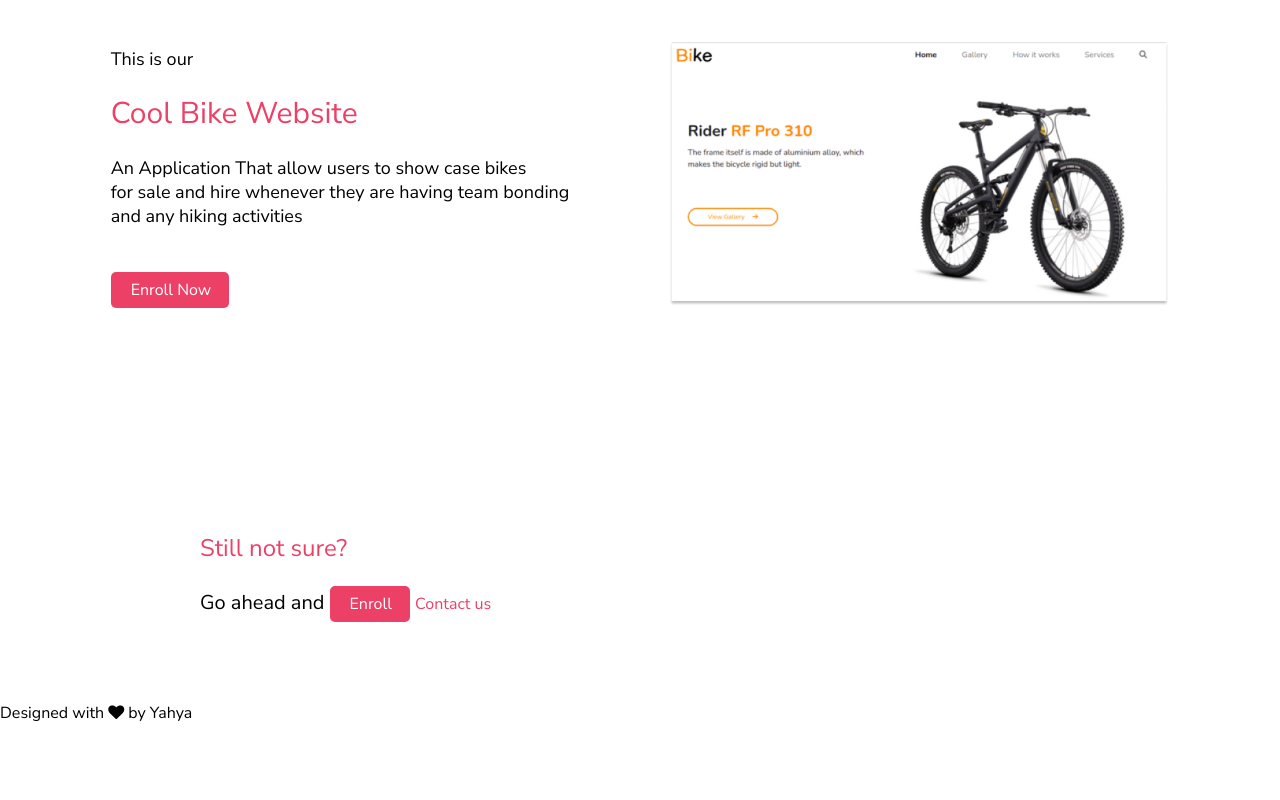
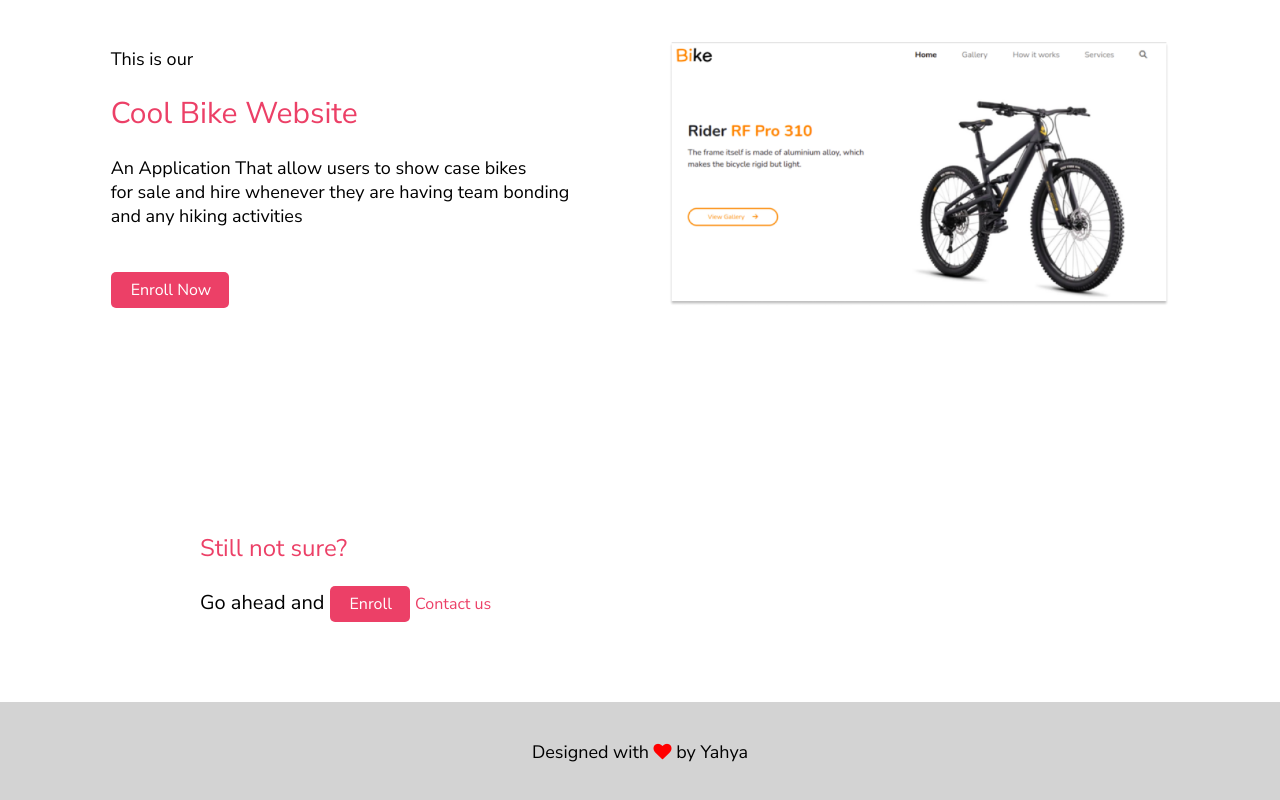
Before and after one commit to Yhworld/MoringaSchool, a plain HTML site: page index.html in a window 1280 px wide. Shown: the part 2948-3748 px from the top of the page. Before the commit the page ends 3672 px from the top, so only its background shows below. Drawn offline with Linux system fonts and the light colour scheme.

Commit message:
Added Styling to the footer , positioned the content and applied background color to the section

```diff
--- a/assets/style.css
+++ b/assets/style.css
@@ -243,3 +243,16 @@ section.contactbox {
     color: #EC4067;;
     font-size: 16px;
 }
+
+.finish {
+    display: flex;
+    align-items: center;
+    background: #D3D3D3;
+    height: 100px;
+    justify-content: center;
+    font-size: 18px;
+}
+
+i {
+    color: red;
+}
```
